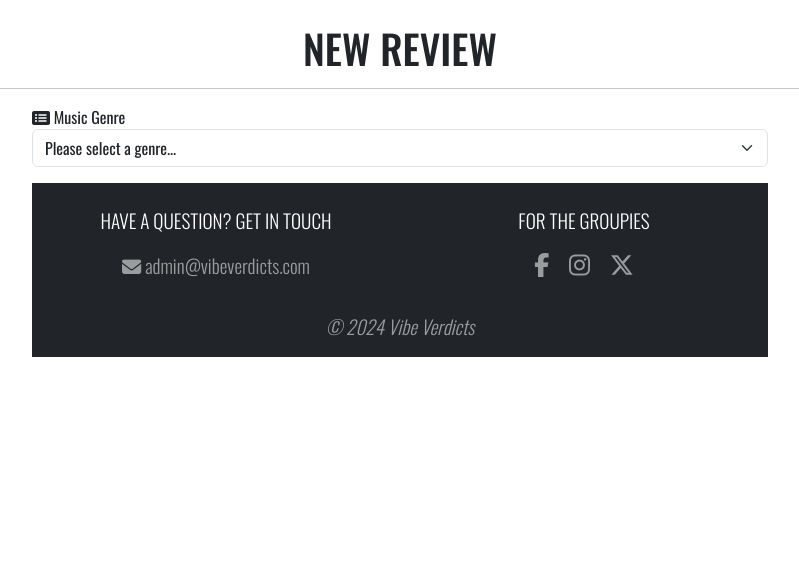
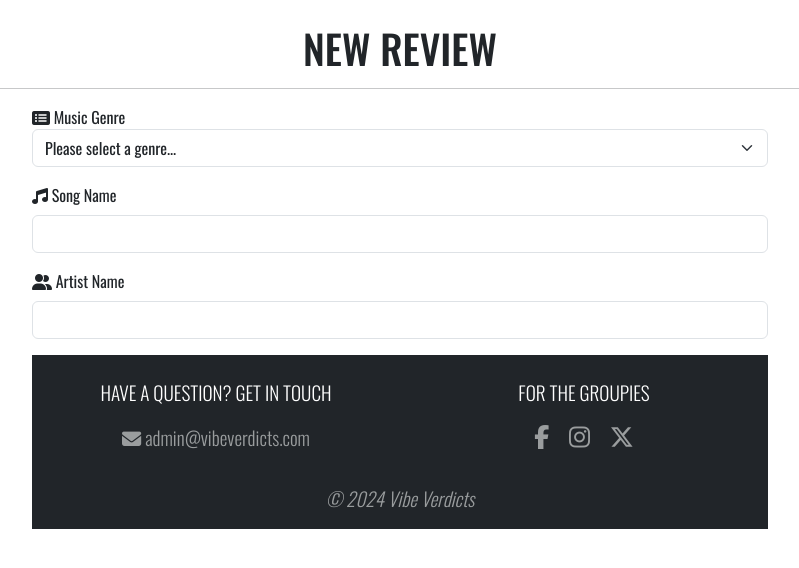
Before and after one commit to lewis-creates/music-review, a Flask app: page /new_review in a window 1280 px wide. Shown: the part 77-645 px from the top of the page, without its empty margins (240-1039 px from the left). Run offline with Flask 3, Linux system fonts and the light colour scheme; the visitor is signed in with stand-in values (Sample User, id 1); data that the repository does not hold is empty; some libraries are stand-ins or nearby versions.

Commit message:
Add song name and artist input options

```diff
--- a/templates/new_review.html
+++ b/templates/new_review.html
@@ -26,4 +26,16 @@
                         {% endfor %}
                     </select>
                 </div>
+                 <!-- song name input -->
+                 <div class="mb-3">
+                    <i class="fa-solid fa-music"></i>
+                    <label for="song-name" class="form-label">Song Name</label>
+                    <input type="text" class="form-control" id="song-name" name="song_name" maxlength="60" required>
+                </div>
+                <!-- artist name input -->
+                <div class="mb-3">
+                    <i class="fa-solid fa-user-group"></i>
+                    <label for="artist-name" class="form-label">Artist Name</label>
+                    <input type="text" class="form-control" id="artist-name" name="artist_name" maxlength="60" required>
+                </div>
 {% endblock %}
```
